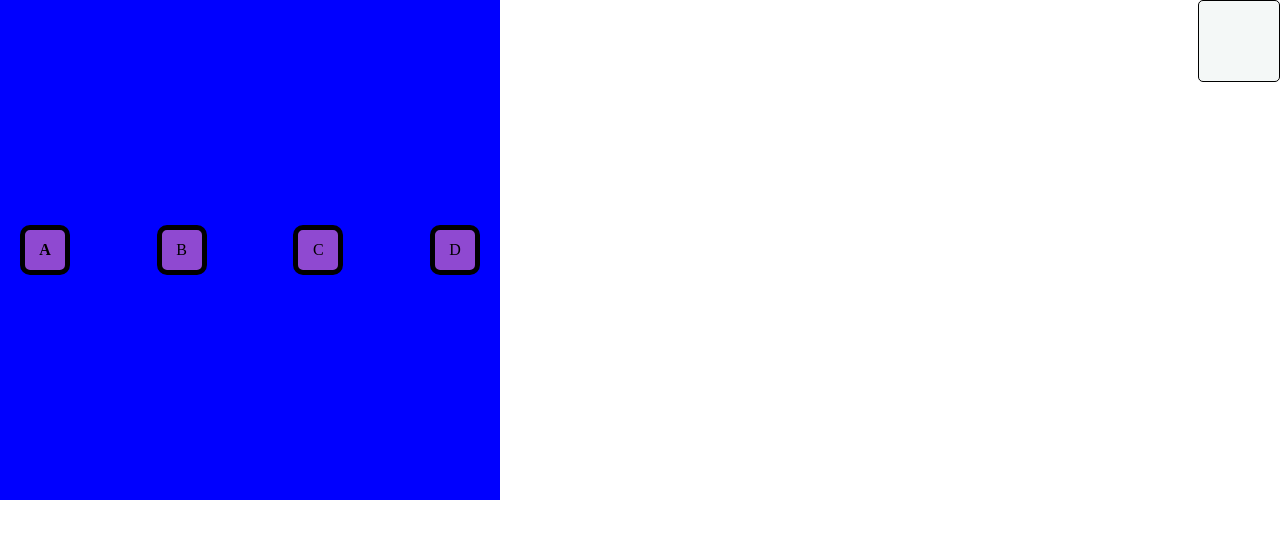
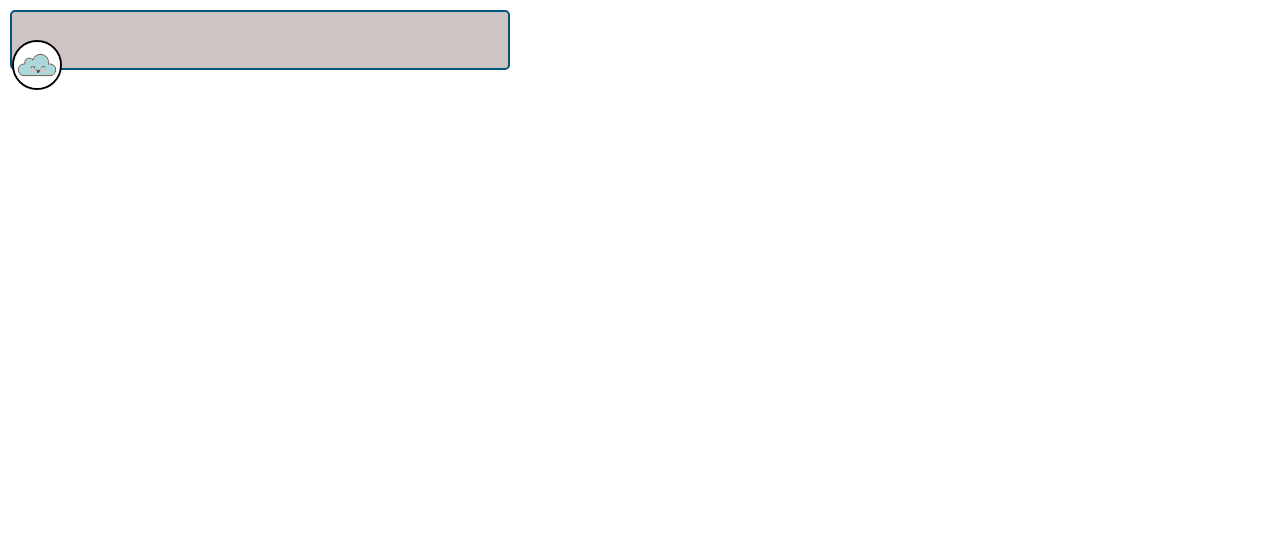
Before and after one commit to camilarolandi/Practicas-Programacion, a plain HTML site: page Flex-Position-Media/index.html in a window 1280 px wide. Drawn offline with Linux system fonts and the light colour scheme.

Commit message:
practica

```diff
--- a/Flex-Position-Media/Assets/Css/estilos.css
+++ /dev/null
@@ -1,73 +0,0 @@
-
-
-
-
-
-
-
-*{
-    padding:0;
-    margin:0;
-    box-sizing: border-box;
-}
-
-body{
-    display: flex;
-    flex-direction: row;
-    gap:30px;
-    justify-content: space-between;
-}
-
-
-
-
-
-
-.contenedor{
-    background: blue;
-    width: 500px;
-    height: 500px;
-    display: flex;
-    flex-direction: row;
-    justify-content: space-between;
-    align-items: center;
-    padding: 20px;
-
-}
-
-
-.contenedor .cont{
-    background-color: rgb(143, 73, 209);
-    width: 50px;
-    height: 50px;
-    border-radius: 10px;
-    border: 5px solid black;
-    display: flex;
-    justify-content: center;
-    align-items: center;
-
-
-}
-
-.contenedor .cont .letter{
-font-weight: bold;
-
-}
-
-.boton{
-    border-radius: 5px;
-    border: 1px  solid black;
-    background-color: rgb(244, 248, 247);
-    width: 40px;
-    height: 40px;
-    padding: 40px;
-
-}
-
-
-
-
-.boton .nube{
-
-
-}
--- /dev/null
+++ b/Flex-Position-Media/Assets/Css/index-estilos.css
@@ -0,0 +1,53 @@
+
+
+
+
+
+:root{
+    --circle-size:300px;
+    --caja-size-w: 500px;
+    --caja-size-h:60px;
+}
+
+
+*{
+    padding:0;
+    margin:0;
+    box-sizing: border-box;
+}
+
+
+
+.caja{ /* div */
+
+    width: var(--caja-size-w);
+    height: var(--caja-size-h);
+    background-color: rgb(206, 196, 196);
+    margin: 10px;
+    border: 2px solid rgb(0, 88, 129);
+    border-radius: 5px;
+    position: relative;
+    display: flex;
+    align-items: center
+    ;
+}
+
+
+.caja .btn{
+
+
+}
+
+
+
+.caja .btn .nube{
+
+    width: 50px;
+    height: 50px;
+    border: 2px solid black;
+    border-radius: 100%;
+    position: absolute;
+
+
+
+}
--- /dev/null
+++ b/Flex-Position-Media/Assets/Css/practica-2.css
@@ -0,0 +1,61 @@
+@import url('https://fonts.googleapis.com/css2?family=Jacquard+24&family=Poppins:ital,wght@0,100;0,200;0,300;0,400;0,500;0,600;0,700;0,800;0,900;1,100;1,200;1,300;1,400;1,500;1,600;1,700;1,800;1,900&display=swap');
+
+
+
+
+
+*{
+    padding: 0;
+    box-sizing: border-box;
+    margin: 0;
+    font-family: "Poppins", sans-serif;;
+}
+
+
+
+header{
+    display: flex;
+    flex-direction: row;
+    justify-content: center;
+    box-shadow: 0 0 3px 0 black;
+    padding: 15px;
+    border-radius: 2px;
+
+}
+
+
+.escribo{ /* PADRE */
+position: relative;
+width: 400px;
+height: 35px;
+display: flex;
+align-items: center;
+justify-content: end;
+
+
+
+}
+
+
+.escribo input{
+    width: 100%;
+    height: 100%;;
+    border-radius: 10px;
+    text-align: justify;
+
+
+
+}
+
+
+.escribo .acepta{
+    font-size: 10px;
+    background-color: rgb(221, 221, 221);
+    width: 60px;
+    border-radius: 7px;
+    position: absolute;
+    right: 5px;
+    font-weight: bold;
+
+
+}
--- /dev/null
+++ b/Flex-Position-Media/Assets/Css/practica-clase.css
@@ -0,0 +1,77 @@
+/* POSITION
+z-index:1 (x defecto) se lo doy al elemento q quiero q este por arriba. eje z es perpendicular a los elementos
+Relative: respeta la distancia entre hijos. hace el espacio.
+Absolute: empieza del 0,0 del body deberia logar que empiece del 0,0 del padre, para eso al padre le doy otra posicion q no sea static  (normalmente relative) Primero le doy al hijo position absolute, luego al padre position y un ancho y le digo al hijo q lo siga (width:100%). PARA QUE QUEDE CENTRADO: Combino con display flex al padre y lo alineo y de ahi al hijo le doy un right o left  */
+
+
+*{
+    padding:0;
+    margin:0;
+    box-sizing: border-box;
+}
+
+.padre{
+
+    width: 100vw;
+    height: 100vh;
+    background-color: rgb(253, 148, 72);
+    display: flex;
+    justify-content: center;
+    align-items: center;
+    gap:50px;
+    margin: 200px 0;
+    position: relative;
+
+
+}
+
+
+.hijo{
+    width: 200px;
+    height: 200px;
+    border: 1px solid rgb(3, 3, 3);
+}
+
+
+.hijo:nth-child(1){
+    background-color: rgb(151, 151, 233);
+}
+
+.hijo:nth-child(2){
+    background-color: rgb(226, 43, 180);
+    position: absolute;
+    top:0px;
+    left: 0px;
+
+
+}
+
+.hijo:nth-child(3){
+    background-color: rgb(57, 255, 57);
+
+}
+
+.contenedor{ /* PADRE */
+position: relative; /* para q el circulo rojo este dentro del contenedor, si le doy top 0 y no position distinta a static en el padre el circulo se va al 0,0 del body */
+width: 300px; /* bajo el tamaño al padre */
+display: flex;
+align-items: center;
+}
+
+.contenedor input{
+width: 100%; /* 100% del padre (en este caso es 300px) */
+}
+
+
+.contenedor .lupita{
+    width: 16px;
+    height: 16px;
+    background-color: red;
+    border-radius: 100%;
+    position: absolute;
+    right:5px; /* le doy el right/left cuando ya acomode todo */
+
+
+
+
+}
--- a/Flex-Position-Media/index.html
+++ b/Flex-Position-Media/index.html
@@ -3,23 +3,27 @@
 <head>
     <meta charset="UTF-8">
     <meta name="viewport" content="width=device-width, initial-scale=1.0">
-    <link rel="stylesheet" href="./Assets/Css/estilos.css">
+    <link rel="stylesheet" href="./Assets/Css/index-estilos.css">
     <title>Document</title>
 </head>
 <body>
-    <div class="contenedor">
-        <div class="cont">
+    <header>
 
-            <span class="letter">A</span>
+        <div class="caja">
+            <a class="btn" href="">
+                <img class="nube" src="./Assets/Css/nube.jpg" alt="nube">
+            </a>
+
         </div>
-        <div class="cont">B</div>
-        <div class="cont">C</div>
-        <div class="cont">D</div>
-    </div>
 
-    <div class="boton">
-        <a class="nube" href="./Assets/Images/nube.jpg"></a>
-    </div>
+
+
+
+    </header>
+
+
+
+
 
 </body>
 </html>
```
Also changed, not shown: Flex-Position-Media/Practica-2.html (added, +19 -0 lines), Flex-Position-Media/practica-clase.html (added, +24 -0 lines), Flex-Position-Media/Assets/Css/nube.jpg (renamed from Flex-Position-Media/Assets/Images/nube.jpg).
